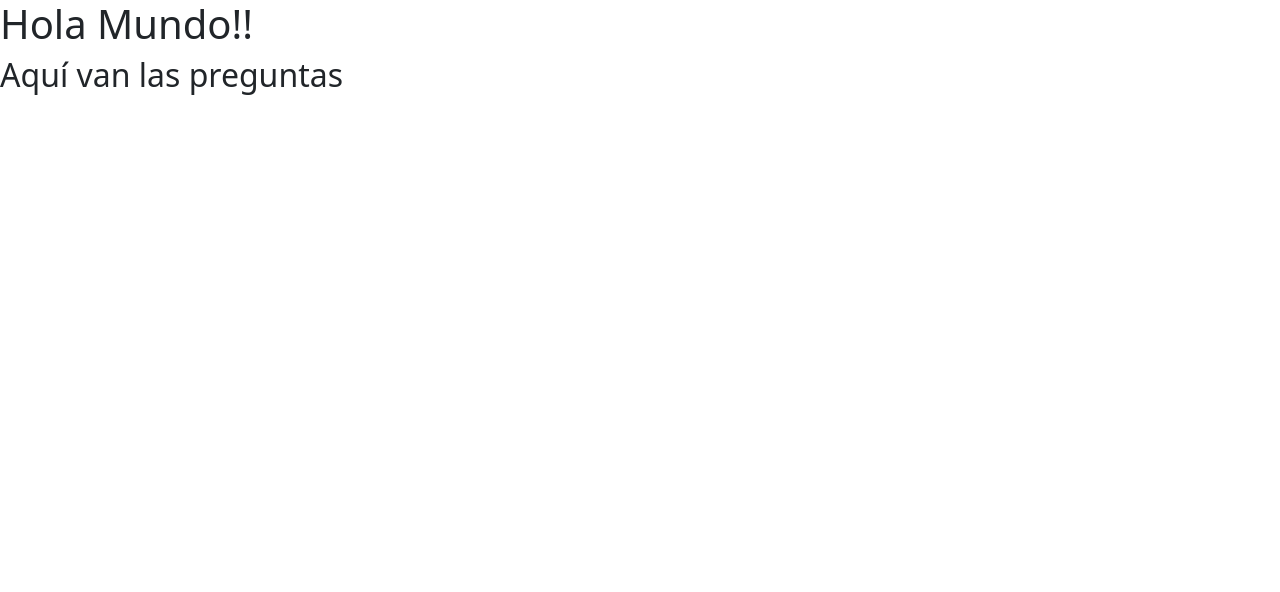
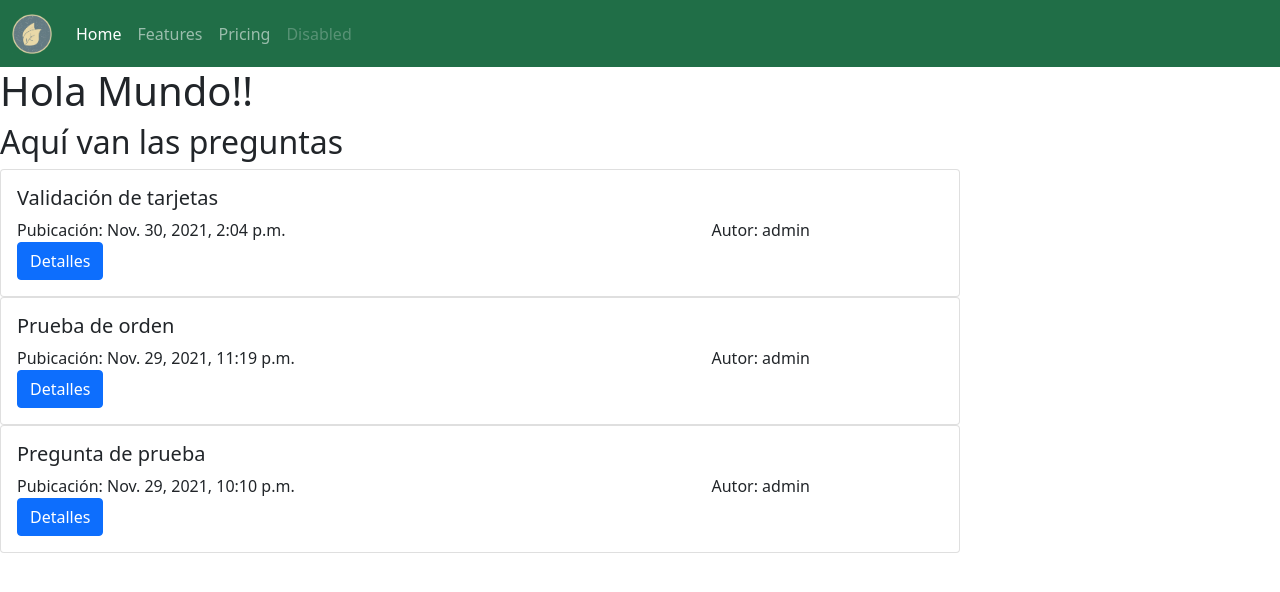
Before and after one commit to seraf7/AppQ-A, a Django app: page / in a window 1280 px wide. Shown: the top 592 px of the page. Run offline with Django 3.2, Linux system fonts and the light colour scheme; data comes from the database, SQL or seed files in the repository; both versions use the stored data as it was after the commit.

Commit message:
Ruta de archivos estáticos y creación de tarjetas de pregunta

```diff
--- a/App_Q_A/App_Q_A/settings.py
+++ b/App_Q_A/App_Q_A/settings.py
@@ -18,6 +18,11 @@ BASE_DIR = Path(__file__).resolve().parent.parent
 
 # Se define el directorio de plantillas
 TEMPLATES_DIRS = os.path.join(BASE_DIR, 'templates')
+
+# Rutas de archivos estáticos
+STATICFILES_DIRS = [
+    os.path.join(TEMPLATES_DIRS, 'media')
+]
 
 # Quick-start development settings - unsuitable for production
 # See https://docs.djangoproject.com/en/3.2/howto/deployment/checklist/
--- a/App_Q_A/q_and_a/urls.py
+++ b/App_Q_A/q_and_a/urls.py
@@ -1,5 +1,7 @@
 from . import views
 from django.urls import path
+
+app_name = 'preguntas'
 
 # Se especifican las URL de la aplicación
 urlpatterns = [
--- a/App_Q_A/templates/base.html
+++ b/App_Q_A/templates/base.html
@@ -11,6 +11,37 @@
         <title>Inicio</title>
     </head>
     <body>
+        <!--Elemento Navbar de Bootstrap-->
+        <nav class="navbar navbar-expand-lg navbar-dark"
+        style="background-color: #206E47;">
+            <div class="container-fluid">
+                <a class="navbar-brand" href="{% url 'preguntas:home' %}">
+                    <!--Indica la carga de un archivo estático-->
+                    {% load static %}
+                    <img src="{% static 'logo.png' %}" alt="" width="40" height="40" class="d-inline-block align-text-top">
+                </a>
+                <button class="navbar-toggler" type="button" data-bs-toggle="collapse" data-bs-target="#navbarNav" aria-controls="navbarNav" aria-expanded="false" aria-label="Toggle navigation">
+                    <span class="navbar-toggler-icon"></span>
+                </button>
+                <div class="collapse navbar-collapse" id="navbarNav">
+                    <ul class="navbar-nav">
+                        <li class="nav-item">
+                          <a class="nav-link active" aria-current="page" href="#">Home</a>
+                        </li>
+                        <li class="nav-item">
+                          <a class="nav-link" href="#">Features</a>
+                        </li>
+                        <li class="nav-item">
+                          <a class="nav-link" href="#">Pricing</a>
+                        </li>
+                        <li class="nav-item">
+                          <a class="nav-link disabled">Disabled</a>
+                        </li>
+                    </ul>
+                </div>
+            </div>
+        </nav>
+
         <h1>Hola Mundo!!</h1>
 
         {% block content %}
--- a/App_Q_A/templates/index.html
+++ b/App_Q_A/templates/index.html
@@ -3,4 +3,24 @@
 
 {% block content %}
     <h2>Aquí van las preguntas </h2>
+
+    <!--Renderiza preguntas registradas-->
+    {% for pregunta in pregunta_list %}
+    <!--Creación de tarjeta de contenido-->
+    <div class="card w-75">
+        <div class="card-body">
+            <h5 class="card-title">{{ pregunta.titulo }}</h5>
+            <p class="card-text">
+                <span style="float: left; width: 75%;">
+                    Pubicación: {{ pregunta.fecha_publicacion }}
+                </span>
+                <span style="float: left; width: 25%;">
+                    Autor: {{ pregunta.autor }}
+                </span>
+            </p>
+            <a href="#" class="btn btn-primary">Detalles</a>
+        </div>
+    </div>
+    {% endfor %}
+
 {% endblock content %}
```
Also changed, not shown: App_Q_A/db.sqlite3, App_Q_A/templates/media/logo.png (added).
